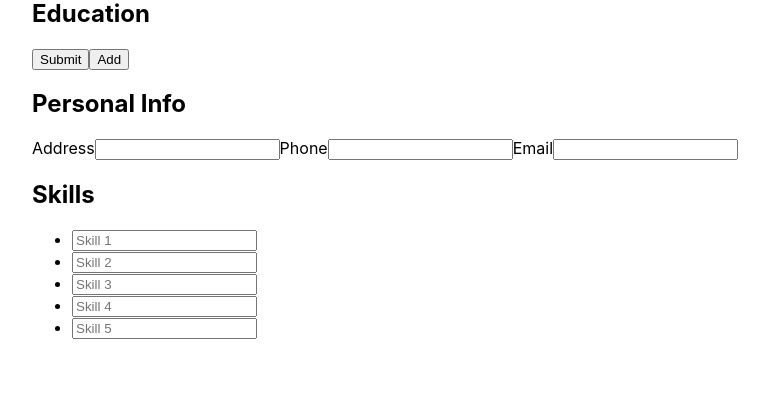
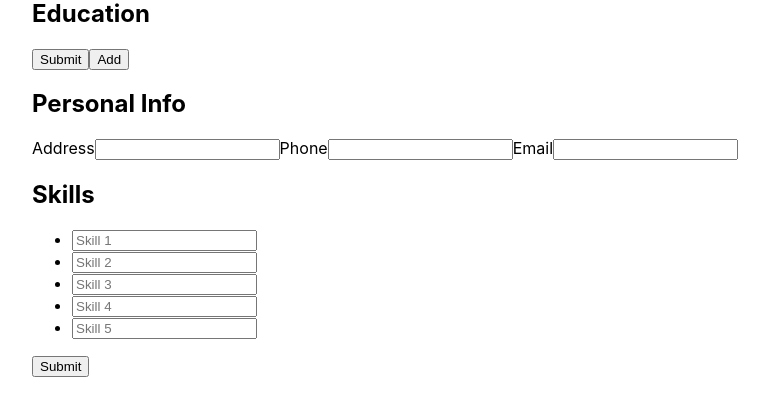
Before and after one commit to hspark220/cv-project, a React (Create React App) app: page / in a window 1280 px wide. Shown: the part 350-766 px from the top of the page, without its empty margins (108-877 px from the left). Built offline with nearby package versions, Linux system fonts and the light colour scheme.

Commit message:
Create submit for info

```diff
--- a/src/App.js
+++ b/src/App.js
@@ -32,8 +32,13 @@ class App extends Component {
         id: uniqid,
       },
       educations: [],
-      skills: [],
-      info: {}
+
+      info: {
+        address: '',
+        phone: '',
+        email: '',
+        skills: [],
+      }
     }
   }
 
@@ -103,6 +108,21 @@ submitEducation = e => {
   })
 }
 
+submitInfo = e => {
+  e.preventDefault();
+  console.log(e.target);
+  this.setState({
+    info: {
+      address: e.target[0].value,
+      phone: e.target[1].value,
+      email: e.target[2].value,
+      skills: this.state.info.skills.concat([e.target[3].value, e.target[4].value, e.target[5].value, e.target[6].value, e.target[7].value].map(skill => {
+          return skill;
+      })),
+    }
+  })
+}
+
   render() {
     const {header,experiences, educations,info} = this.state;
 
@@ -114,7 +134,7 @@ submitEducation = e => {
           <Experiences experiences={experiences} addExperience={this.addExperience} submitExperience={this.submitExperience}/>
           <Education educations={educations} addEducation={this.addEducation} submitEducation={this.submitEducation}/>
         </div>
-        <Info />
+        <Info info={this.info} submitInfo={this.submitInfo}/>
       </div>
     )
   }
--- a/src/components/Info.js
+++ b/src/components/Info.js
@@ -6,15 +6,16 @@ class Info extends Component {
     }
 
     render () {
+        const { info, submitInfo} = this.props;
 
         return (
-            <form className="info">
+            <form className="info" onSubmit={submitInfo}>
                 <h2>Personal Info</h2>
-                <label for='address'>Address</label>
+                <label htmlFor='address'>Address</label>
                 <input type='text' name='address' />
-                <label for='phone'>Phone</label>
+                <label htmlFor='phone'>Phone</label>
                 <input type='tel' name='phone'/>
-                <label for='email'>Email</label>
+                <label htmlFor='email'>Email</label>
                 <input type='email' name='email'/>
 
                 <h2>Skills</h2>
@@ -25,7 +26,9 @@ class Info extends Component {
                     <li><input type='text' className="skill" placeholder="Skill 4"/></li>
                     <li><input type='text' className="skill" placeholder="Skill 5"/></li>
                 </ul>
+                <input className="submit" type="submit" value="Submit"/>
             </form>
+
         )
     }
 }
```
